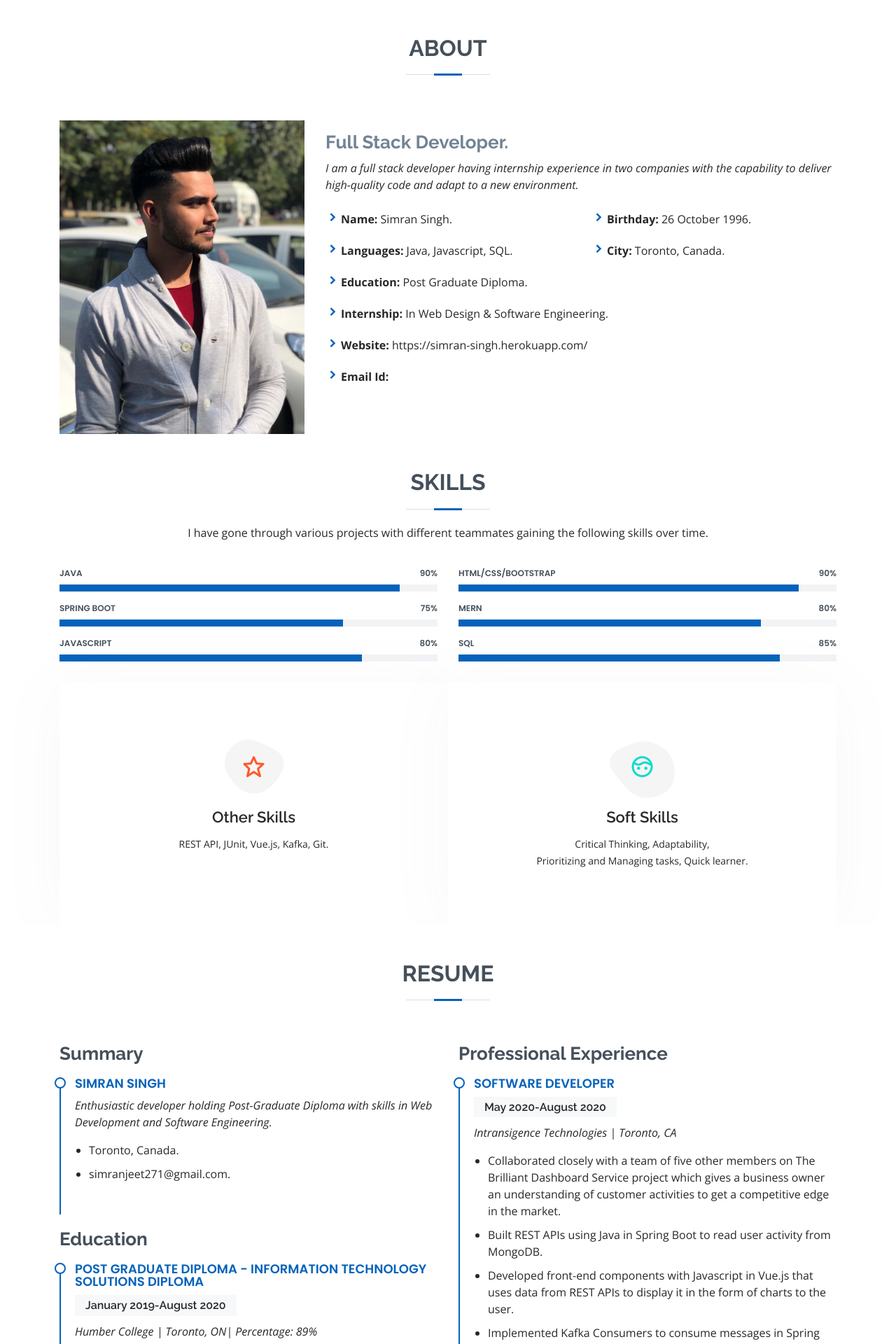
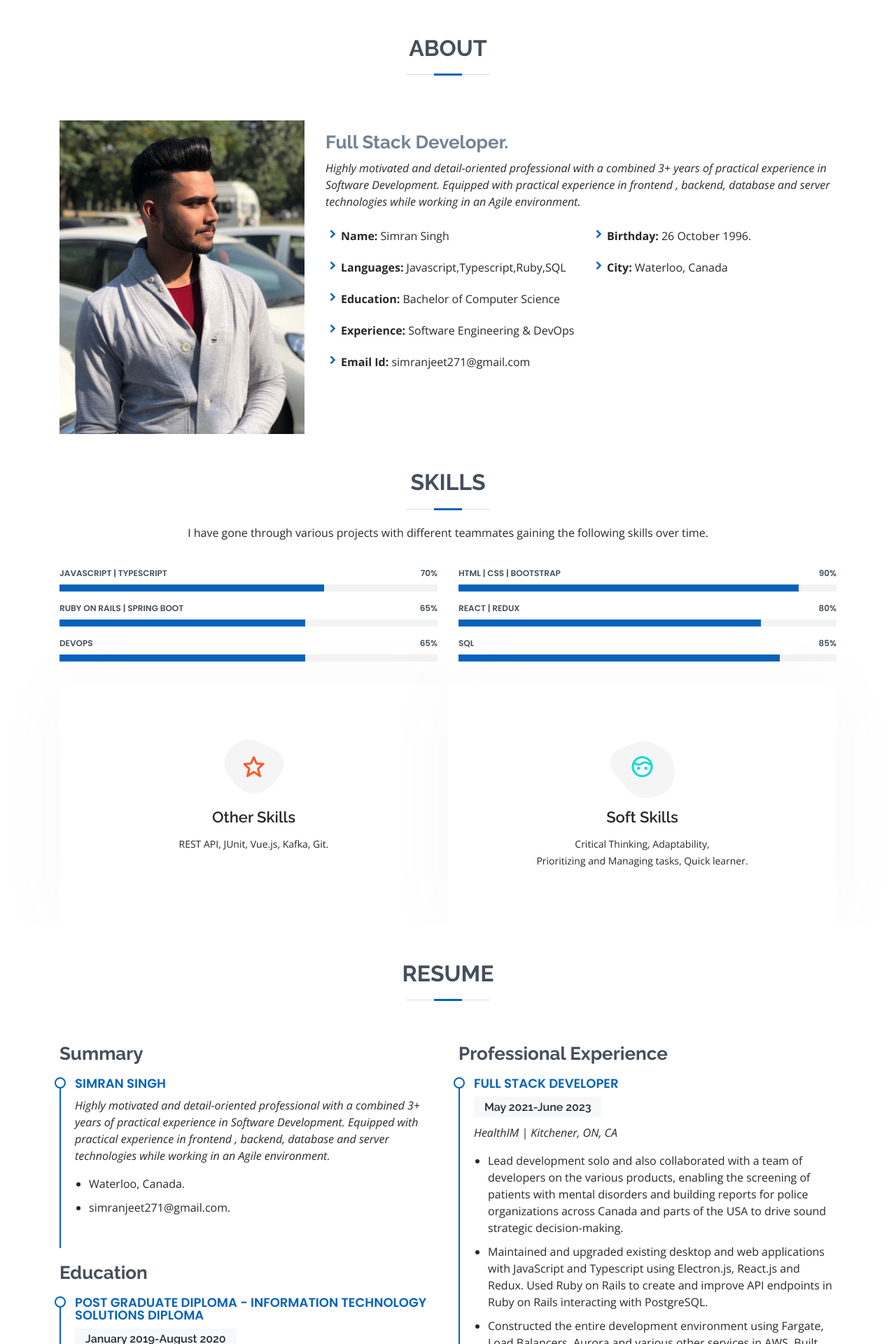
Before and after one commit to simranjj/PortfolioFrontEnd, a React (Create React App) app in the folder portfolio-front/: page / in a window 1280 px wide. Shown: the part 880-2800 px from the top of the page at 70% size. Built offline with nearby package versions, Linux system fonts and the light colour scheme; no server answers.

Commit message:
Updates to Website

```diff
--- a/portfolio-front/src/component/profile/about/about.js
+++ b/portfolio-front/src/component/profile/about/about.js
@@ -13,7 +13,7 @@ const About = () => {
 
         <div className="section-title">
           <h2>About</h2>
-          <p className="pb-4">{description} </p>
+          <p className="pb-4">{description}</p>
         </div>
 
         <div className="row">
@@ -23,26 +23,24 @@ const About = () => {
           <div className="col-lg-8 pt-4 pt-lg-0 content mt-3">
             <h3>Full Stack Developer.</h3>
             <p className="font-italic mb-4">
-              I am a full stack developer having internship experience in two companies with the
-              capability to deliver high-quality code and adapt to a new environment.
-              </p>
+              Highly motivated and detail-oriented professional with a combined 3+ years of practical experience in Software Development. Equipped with practical experience in frontend , backend, database and server technologies while working in an Agile environment.
+            </p>
             <div className="row pb-0">
               <div className="col-lg-6 pb-0">
-                <div><i className='bx bxs-chevron-right'></i><strong>Name:</strong> Simran Singh.</div>
-                <div><i className='bx bxs-chevron-right'></i><strong>Languages:</strong> Java, Javascript, SQL.</div>
-                <div><i className='bx bxs-chevron-right'></i><strong>Education:</strong> Post Graduate Diploma.</div>
+                <div><i className='bx bxs-chevron-right'></i><strong>Name:</strong> Simran Singh</div>
+                <div><i className='bx bxs-chevron-right'></i><strong>Languages:</strong> Javascript,Typescript,Ruby,SQL</div>
+                <div><i className='bx bxs-chevron-right'></i><strong>Education:</strong> Bachelor of Computer Science</div>
               </div>
               <div className="col-lg-6 pb-0  pr-4">
                 <div><i className='bx bxs-chevron-right'></i><strong>Birthday:</strong> 26 October 1996.</div>
-                <div><i className='bx bxs-chevron-right'></i><strong>City:</strong> Toronto, Canada.</div>
+                <div><i className='bx bxs-chevron-right'></i><strong>City:</strong> Waterloo, Canada</div>
               </div>
               <div className="col-lg-12 ">
-                <div><i className='bx bxs-chevron-right'></i><strong>Internship:</strong> In Web Design &amp; Software
+                <div><i className='bx bxs-chevron-right'></i><strong>Experience:</strong> Software Engineering &amp;
                 <div className="d-block d-sm-none w-100 pb-0"></div>
-                  <span className="pl-4 pl-sm-0"> Engineering.</span>
+                  <span className="pl-4 pl-sm-0"> DevOps</span>
                 </div>
-                <div><i className='bx bxs-chevron-right'></i><strong>Website:</strong> https://simran-singh.herokuapp.com/</div>
-                <div><i className='bx bxs-chevron-right'></i><strong>Email Id: </strong>{email}</div>
+                <div><i className='bx bxs-chevron-right'></i><strong>Email Id: </strong> simranjeet271@gmail.com</div>
               </div>
             </div>
           </div>
--- a/portfolio-front/src/component/profile/avatar/avatar.js
+++ b/portfolio-front/src/component/profile/avatar/avatar.js
@@ -9,25 +9,21 @@ const Avatar = () => {
   const github = useSelector(state => state.user.github)
   const linkedin = useSelector(state => state.user.linkedin)
 
-  useEffect(() => {
-    console.log(name + "in effect")
-
-  })
   return (
     <section id="hero" className="d-flex flex-column justify-content-center">
       <div className="container" data-aos="zoom-in" >
-        <h1>{name}</h1>
+        <h2>Simranjeet Singh</h2>
         <p>
           <Typed
-            strings={['Full Stack Developer', 'Post Graduate Diploma - IT', 'Bachelor of Computer Science',
+            strings={['Full Stack Developer', 'Bachelor of Computer Science | PG Diploma',
               'Can Do Anything !']}
             typeSpeed={55}
             backSpeed={20}
             loop
           /></p>
         <div className="social-links">
-          <a href={github} className="github"><i className="bx bxl-github"></i></a>
-          <a href={linkedin} className="linkedin"><i className="bx bxl-linkedin"></i></a>
+          <a href="https://github.com/simranjj" className="github"><i className="bx bxl-github"></i></a>
+          <a href="https://www.linkedin.com/in/-simranjeet-singh-/" className="linkedin"><i className="bx bxl-linkedin"></i></a>
         </div>
       </div>
     </section>
--- a/portfolio-front/src/component/profile/resume/resume.js
+++ b/portfolio-front/src/component/profile/resume/resume.js
@@ -16,9 +16,9 @@ const Resume = () => {
             <h3 className="resume-title">Summary</h3>
             <div className="resume-item">
               <h4>Simran Singh</h4>
-              <p><em>Enthusiastic developer holding Post-Graduate Diploma with skills in Web Development and Software Engineering.</em></p>
+              <p><em>Highly motivated and detail-oriented professional with a combined 3+ years of practical experience in Software Development. Equipped with practical experience in frontend , backend, database and server technologies while working in an Agile environment.</em></p>
               <ul>
-                <li>Toronto, Canada.</li>
+                <li>Waterloo, Canada.</li>
                 <li>simranjeet271@gmail.com.</li>
               </ul>
             </div>
@@ -48,6 +48,19 @@ const Resume = () => {
           <div className="col-lg-6">
             <h3 className="resume-title">Professional Experience</h3>
             <div className="resume-item">
+
+                <h4>Full Stack Developer</h4>
+                <h5>May 2021-June 2023</h5>
+                <p><em>HealthIM |  Kitchener, ON, CA</em></p>
+                <ul>
+                  <li>Lead development solo and also collaborated with a team of developers on the various products, enabling the screening of patients with mental disorders and building reports for police organizations across Canada and parts of the USA to drive sound strategic decision-making. </li>
+                  <li>Maintained and upgraded existing desktop and web applications with JavaScript and Typescript using Electron.js, React.js and Redux. Used Ruby on Rails to create and improve API endpoints in Ruby on Rails interacting with PostgreSQL.
+                  </li>
+                  <li> Constructed the entire development environment using Fargate, Load Balancers, Aurora and various other services in AWS. Built CI/CD pipelines to host Docker containerised applications. Performed linux server maintenance  on a regular basis.
+                  </li>
+                    </ul>
+
+
               <h4>Software Developer</h4>
               <h5>May 2020-August 2020</h5>
               <p><em>Intransigence Technologies | Toronto, CA </em></p>
@@ -59,21 +72,9 @@ const Resume = () => {
                     of charts to the user.</li>
                 <li>Implemented  Kafka  Consumers  to  consume  messages  in  Spring  Boot  and  store  it  into MongoDB.</li>
                 <li>Performed Unit Testing using JUnit for service layer in Spring Boot application.</li>
-                <li>Worked  in an agile environment and demonstrated effective communication in weekly meetings with the client about the task assigned in JIRA.</li>
               </ul>
             </div>
-            <div className="resume-item">
-              <h4>Software Developer Intern</h4>
-              <h5>August 2019-December 2019</h5>
-              <p><em>MyCondoLink | Toronto, CA</em></p>
-              <ul>
-                <li>Created Unit Management System individually to keep track of inventory, get an insight into capital investment
-                     and generate ad-hoc reports.</li>
-                <li>Built application usingJava, JDBC, JavaFX, CSS, MS SQLServer.</li>
-                <li>Gathered and analyzed requirements of the client and professionally accepted feedback during weekly meetings.</li>
 
-              </ul>
-            </div>
           </div>
         </div>
 
--- a/portfolio-front/src/component/profile/skills/skills.js
+++ b/portfolio-front/src/component/profile/skills/skills.js
@@ -3,10 +3,7 @@ import "./style.css";
 
 const Skills = () => {
 
-
     return (
-
-
         <section id="skills" className="skills section-bg services">
             <div className="container" data-aos="fade-up">
 
@@ -20,23 +17,23 @@ const Skills = () => {
                     <div className="col-lg-6">
 
                         <div className="progress">
-                            <span className="skill">Java<i className="val">90%</i></span>
+                            <span className="skill">Javascript | Typescript<i className="val">70%</i></span>
                             <div className="progress-bar-wrap">
-                                <div className="progress-bar" style={{ width: "90%" }} role="progressbar" aria-valuemin="0" aria-valuemax="100"></div>
+                                <div className="progress-bar" style={{ width: "70%" }} role="progressbar" aria-valuemin="0" aria-valuemax="100"></div>
                             </div>
                         </div>
 
                         <div className="progress">
-                            <span className="skill">Spring Boot<i className="val">75%</i></span>
+                            <span className="skill">Ruby on Rails | Spring Boot<i className="val">65%</i></span>
                             <div className="progress-bar-wrap">
-                                <div className="progress-bar" role="progressbar" style={{ width: "75%" }} aria-valuemin="0" aria-valuemax="100"></div>
+                                <div className="progress-bar" role="progressbar" style={{ width: "65%" }} aria-valuemin="0" aria-valuemax="100"></div>
                             </div>
                         </div>
 
                         <div className="progress">
-                            <span className="skill">JavaScript <i className="val">80%</i></span>
+                            <span className="skill">DevOps<i className="val">65%</i></span>
                             <div className="progress-bar-wrap">
-                                <div className="progress-bar" role="progressbar" style={{ width: "80%" }} aria-valuemin="0" aria-valuemax="100"></div>
+                                <div className="progress-bar" role="progressbar" style={{ width: "65%" }} aria-valuemin="0" aria-valuemax="100"></div>
                             </div>
                         </div>
 
@@ -44,14 +41,14 @@ const Skills = () => {
 
                     <div className="col-lg-6">
                         <div className="progress">
-                            <span className="skill">HTML/CSS/Bootstrap<i className="val">90%</i></span>
+                            <span className="skill">HTML | CSS | Bootstrap<i className="val">90%</i></span>
                             <div className="progress-bar-wrap">
                                 <div className="progress-bar" role="progressbar" style={{ width: "90%" }} aria-valuemin="0" aria-valuemax="100"></div>
                             </div>
                         </div>
 
                         <div className="progress">
-                            <span className="skill">MERN <i className="val">80%</i></span>
+                            <span className="skill">React | Redux <i className="val">80%</i></span>
                             <div className="progress-bar-wrap">
                                 <div className="progress-bar" role="progressbar" style={{ width: "80%" }} aria-valuemin="0" aria-valuemax="100"></div>
                             </div>
```
